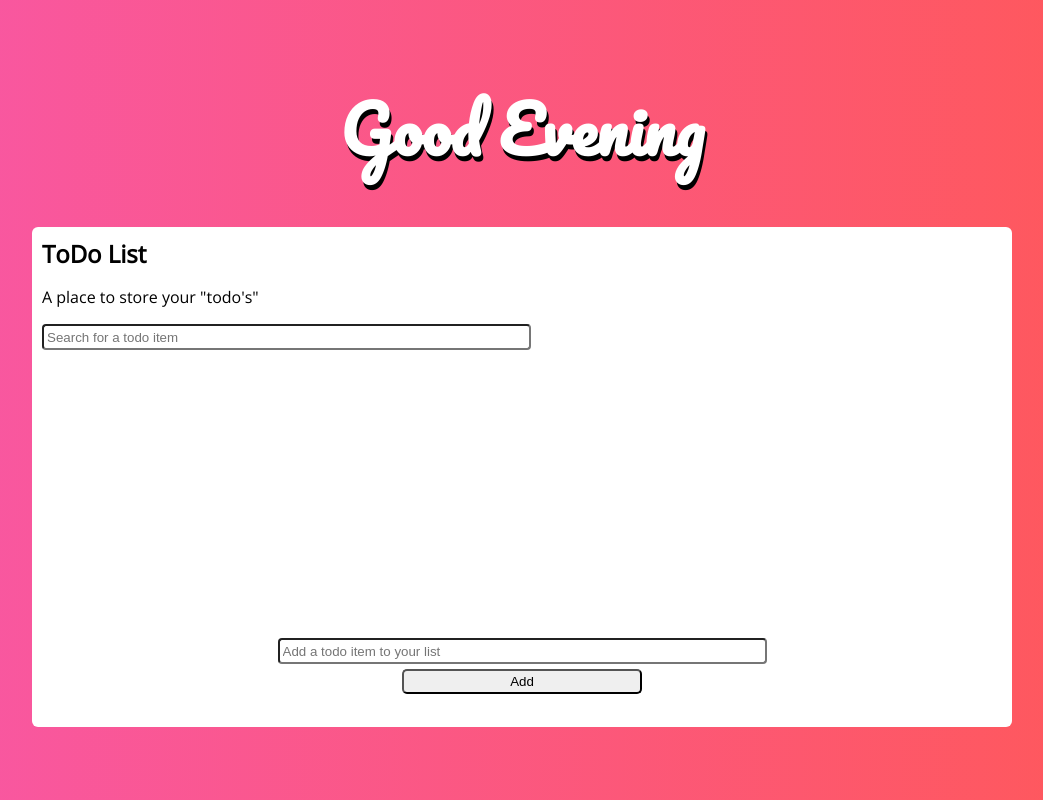
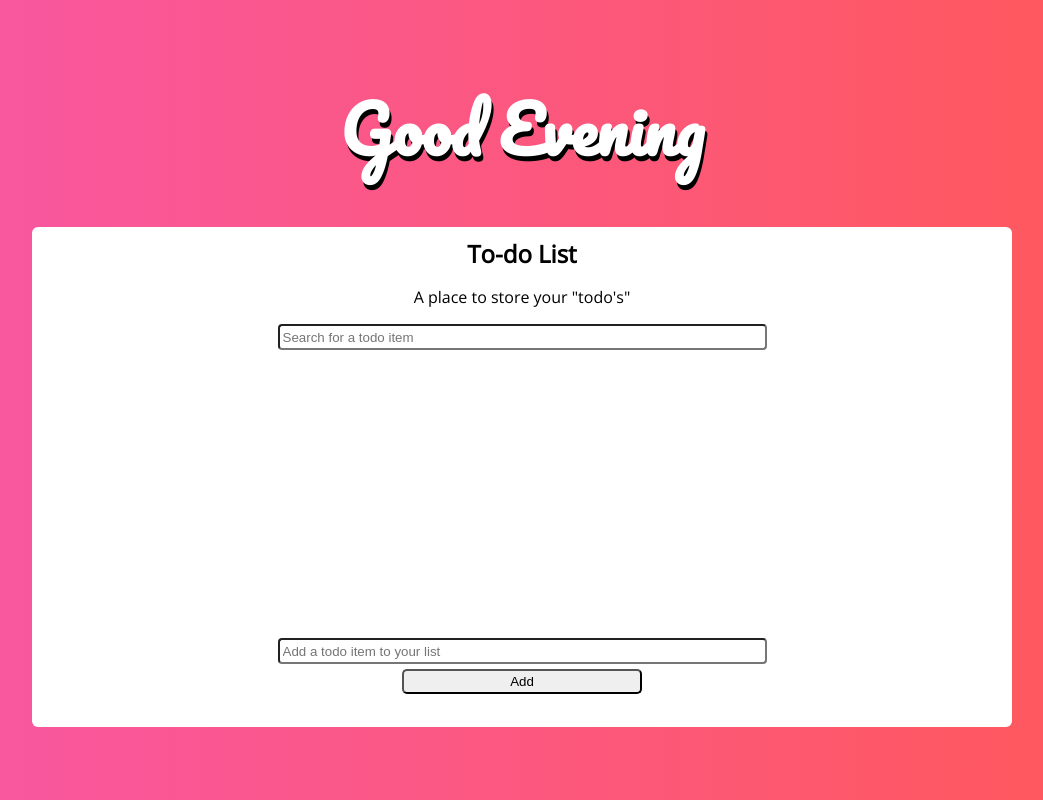
Before and after one commit to cayleatopolski/toDoList, an Angular app: page / in a window 1280 px wide. Shown: the whole page, without its empty margins (118-1161 px from the left). Built offline with nearby package versions, Linux system fonts and the light colour scheme.

Commit message:
CSS modifications

```diff
--- a/src/app/todolist/todolist.component.css
+++ b/src/app/todolist/todolist.component.css
@@ -1,3 +1,10 @@
+#headers {
+  display: flex;
+  flex-direction: column;
+  justify-content: center;
+  align-items: center;
+}
+
 h1 {
   font-family: "Pacifico", cursive;
   font-size: 4em;
--- a/src/app/todolist/todolist.component.html
+++ b/src/app/todolist/todolist.component.html
@@ -3,9 +3,11 @@
     <h1>{{ greeting }}</h1>
   </div>
   <section id="toDoList">
-    <h2>ToDo List</h2>
-    <p>A place to store your "todo's"</p>
-    <input type="text" placeholder="Search for a todo item" id="filter" />
+    <div id="headers">
+      <h2>To-do List</h2>
+      <p>A place to store your "todo's"</p>
+      <input type="text" placeholder="Search for a todo item" id="filter" />
+    </div>
     <div id="listItems">
       <ol>
         <li *ngFor="let item of toDoList; index as i">
```
